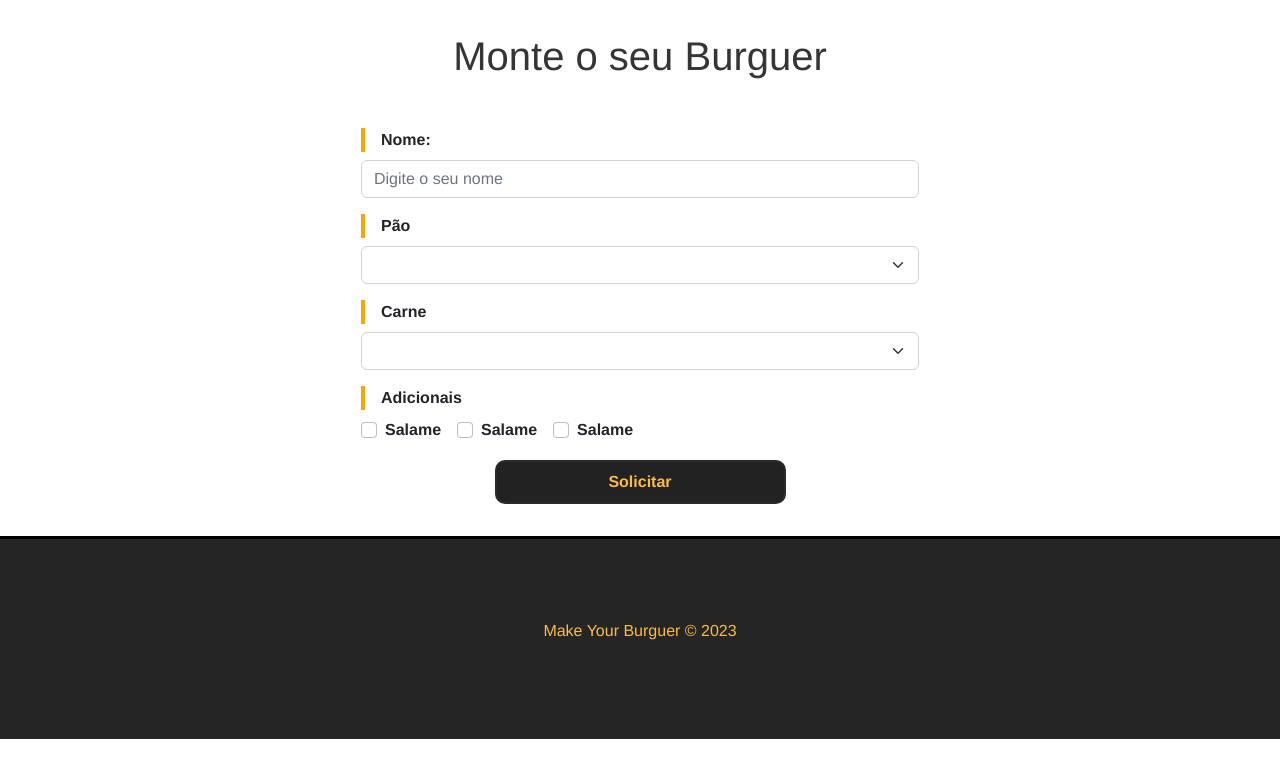
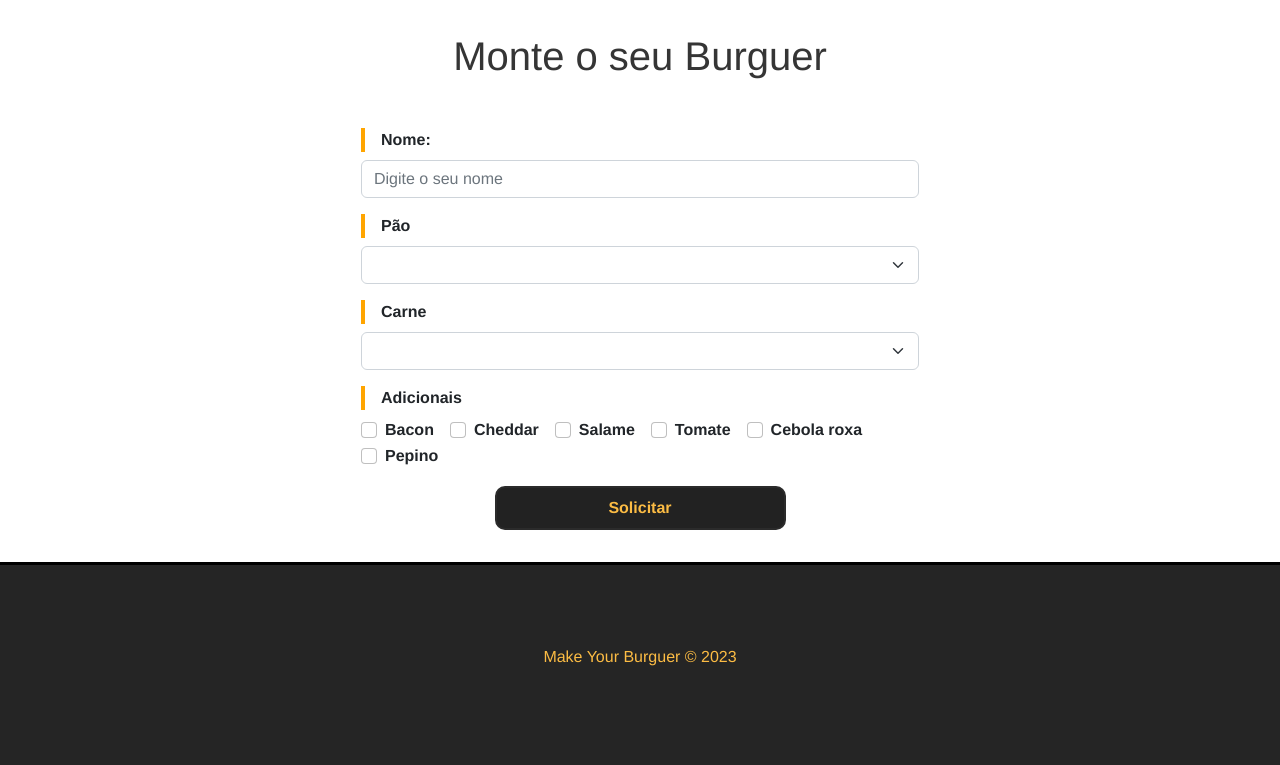
Before and after one commit to jbetoreis/VueProjetoBurger, a Vue app: page / in a window 1280 px wide. Shown: the part 581-1346 px from the top of the page. Before the commit the page ends 1320 px from the top, so only its background shows below. Built offline with nearby package versions, Linux system fonts and the light colour scheme; data requests are answered from the project's data file.

Commit message:
Pegando dados do servidor

```diff
--- a/db/db.json
+++ b/db/db.json
@@ -77,5 +77,29 @@
       "tipo": "Finalizado"
     }
   ],
-    "burgers": []
+  "burgers": [
+    {
+      "nome": "Matheus Battisti",
+      "carne": "Picanha",
+      "pao": "Italiano Branco",
+      "opcionais": [
+        "Bacon",
+        "Salame",
+        "Cebola roxa"
+      ],
+      "status": "Finalizado",
+      "id": 1
+    },
+    {
+      "nome": "João Coelho",
+      "carne": "Maminha",
+      "pao": "3 Queijos",
+      "opcionais": [
+        "Salame",
+        "Cebola roxa"
+      ],
+      "status": "Solicitado",
+      "id": 4
     }
+  ]
+}
--- a/src/components/Form.vue
+++ b/src/components/Form.vue
@@ -18,30 +18,22 @@
           <label for="tipo_pao" class="form-label">Pão</label>
           <select class="form-select" id="tipo_pao" v-model="tipo_pao">
             <option value="" selected>Selecione um Tipo</option>
-            <option value="1">One</option>
+            <option v-for="pao in paes" :key="pao.id" :value="pao.tipo">{{ pao.tipo }}</option>
           </select>
         </div>
         <div class="mb-3">
           <label for="tipo_carne" class="form-label">Carne</label>
           <select class="form-select" id="tipo_carne" v-model="tipo_carne">
             <option value="" selected>Selecione um Tipo</option>
-            <option value="1">One</option>
+            <option v-for="carne in carnes" :key="carne.id" :value="carne.tipo">{{ carne.tipo }}</option>
           </select>
         </div>
         <div class="mb-3">
           <label class="form-label">Adicionais</label>
           <div class="adicionais">
-            <div class="form-check">
-              <input class="form-check-input" type="checkbox" value="" />
-              <span>Salame</span>
-            </div>
-            <div class="form-check">
-              <input class="form-check-input" type="checkbox" value="" />
-              <span>Salame</span>
-            </div>
-            <div class="form-check">
-              <input class="form-check-input" type="checkbox" value="" />
-              <span>Salame</span>
+            <div v-for="opcional in opcionaisdata" :key="opcional.id" class="form-check">
+              <input class="form-check-input" type="checkbox" name="opcionais" v-model="opcionais" :value="opcional.tipo" />
+              <span>{{ opcional.tipo }}</span>
             </div>
           </div>
         </div>
@@ -60,6 +52,32 @@
 <script>
 export default {
   name: "Form",
+  data() {
+    return {
+      paes: null,
+      carnes: null,
+      opcionaisdata: null,
+      nome: null,
+      pao: null,
+      carne: null,
+      opcionais: [],
+      status: 'Solicitado',
+      msg: null,
+    };
+  },
+  methods: {
+    async getIngredientes(){
+      const req = await fetch('http://localhost:3000/ingredientes');
+      const data = await req.json();
+
+      this.paes = data.paes;
+      this.carnes = data.carnes;
+      this.opcionaisdata = data.opcionais;
+    }
+  },
+  mounted(){
+    this.getIngredientes();
+  },
 };
 </script>
 
@@ -77,11 +95,11 @@
   flex-wrap: wrap;
 }
 
-.adicionais span{
+.adicionais span {
   font-weight: 700;
 }
 
-.btn_submit{
+.btn_submit {
   background-color: #222;
   color: rgb(252, 188, 68);
   border: 2px solid rgb(43, 43, 43);
@@ -91,7 +109,7 @@
   transition: 0.5s;
 }
 
-.btn_submit:hover{
+.btn_submit:hover {
   background-color: transparent;
   color: black;
 }
```
Lines whose indentation alone changed are shown as unchanged.
